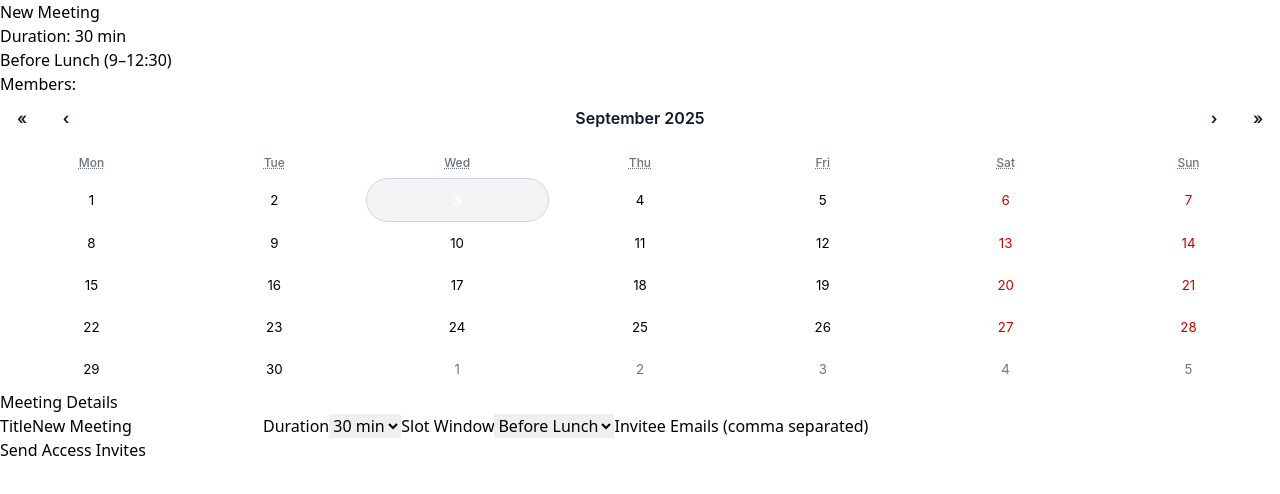
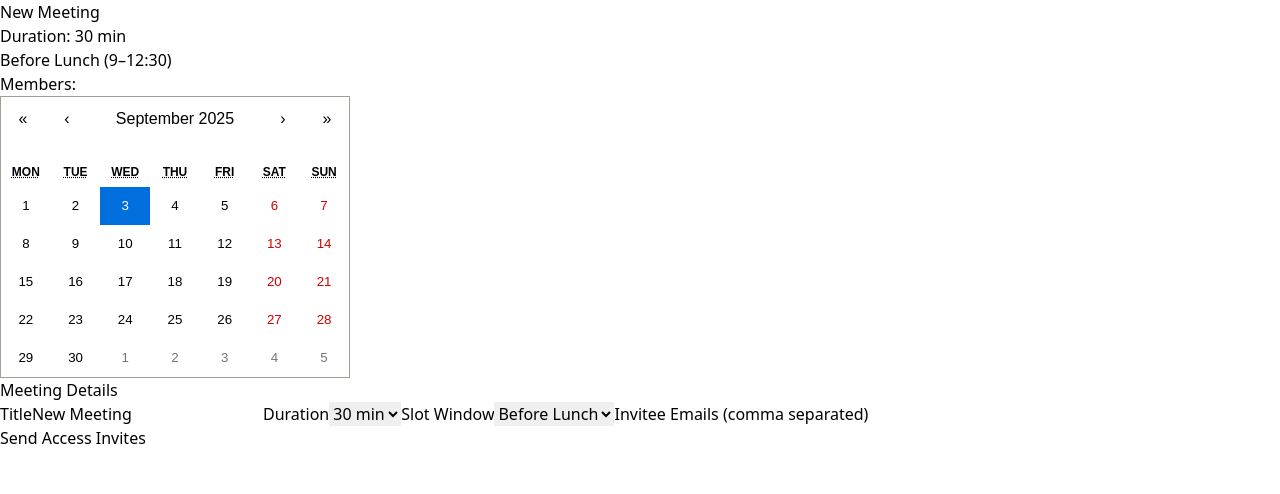
Before and after one commit to abhidnya04/Scheduler, a React (Vite) app in the folder calendly-clone-landing/: page /schedule in a window 1280 px wide. Shown: the top 494 px of the page. Built offline with nearby package versions, Linux system fonts and the light colour scheme.

Commit message:
Revert "ui changes done"
This reverts commit 29acf43f267e591d7c864c2cbf80388bda593dfd.

```diff
--- a/calendly-clone-landing/src/components/SchedulePage.jsx
+++ b/calendly-clone-landing/src/components/SchedulePage.jsx
@@ -3,7 +3,6 @@ import { useState, useEffect } from "react";
 import { useLocation } from "react-router-dom";
 import Calendar from "react-calendar";
 import "react-calendar/dist/Calendar.css";
-import "./calender-theme.css";
 
 
 export default function SchedulePage() {
@@ -21,10 +20,7 @@ export default function SchedulePage() {
   const [hostEmail, setHostEmail] = useState("");
   const [loadingHost, setLoadingHost] = useState(true);
 
-
   // restore saved emails on first render
-
-
 useEffect(() => {
   const savedEmails = localStorage.getItem("invite_emails");
   if (savedEmails) {
@@ -141,7 +137,7 @@ useEffect(() => {
             );
           })}
         </ul>
-        <Calendar value={date} onChange={setDate} className="custom-calendar mt-6" />
+        <Calendar value={date} onChange={setDate} />
       </div>
 
       {/* Right Form */}
@@ -189,14 +185,3 @@ useEffect(() => {
     </div>
   );
 }
-
-// ui testing dummy data
-
-// const [date, setDate] = useState(new Date());
-// const [title, setTitle] = useState("New Meeting");
-// const [duration, setDuration] = useState(30);
-// const [slotWindow, setSlotWindow] = useState("before_lunch");
-// const [emails, setEmails] = useState("alice@example.com, bob@example.com");
-// const [authorizedEmails, setAuthorizedEmails] = useState(["alice@example.com"]);
-// const [hostEmail, setHostEmail] = useState("host@example.com");
-// const [loadingHost, setLoadingHost] = useState(false);
--- a/calendly-clone-landing/src/components/calender-theme.css
+++ /dev/null
@@ -1,62 +0,0 @@
-/* Remove default borders */
-.custom-calendar {
-  border: none;
-  width: 100%;
-  background: transparent;
-  font-family: Inter, sans-serif;
-}
-
-/* Month header */
-.custom-calendar .react-calendar__navigation {
-  display: flex;
-  justify-content: space-between;
-  align-items: center;
-  margin-bottom: 0.5rem;
-}
-
-.custom-calendar .react-calendar__navigation button {
-  color: #111827;
-  font-weight: 600;
-  border-radius: 0.5rem;
-  padding: 0.25rem 0.5rem;
-  transition: background 0.2s;
-}
-
-.custom-calendar .react-calendar__navigation button:hover {
-  background: #f3f4f6;
-}
-
-/* Weekdays */
-.custom-calendar .react-calendar__month-view__weekdays {
-  text-transform: none;
-  font-size: 0.75rem;
-  font-weight: 500;
-  color: #6b7280;
-}
-
-/* Days */
-.custom-calendar .react-calendar__tile {
-  padding: 0.75rem;
-  text-align: center;
-  border-radius: 9999px; /* full circle */
-  transition: background 0.2s, color 0.2s;
-}
-
-.custom-calendar .react-calendar__tile:enabled:hover {
-  background: #e0e7ff; /* indigo-100 */
-  color: #1e3a8a; /* indigo-900 */
-}
-
-/* Selected day */
-.custom-calendar .react-calendar__tile--active {
-  background: #4f46e5; /* indigo-600 */
-  color: white;
-  font-weight: 600;
-}
-
-/* Today */
-.custom-calendar .react-calendar__tile--now {
-  background: #f3f4f6;
-  border: 1px solid #d1d5db;
-  font-weight: 600;
-}
--- a/calendly-clone-landing/src/main.jsx
+++ b/calendly-clone-landing/src/main.jsx
@@ -17,15 +17,12 @@ import ReactDOM from 'react-dom/client';
 import { BrowserRouter } from 'react-router-dom';
 import { GoogleOAuthProvider } from '@react-oauth/google';
 import App from './App.jsx';
-
 import './index.css';
-import SchedulePage from './components/SchedulePage.jsx';
 
 ReactDOM.createRoot(document.getElementById('root')).render(
   <React.StrictMode>
     <GoogleOAuthProvider clientId="165982500731-too3mr5lrt1205dpjrqup05qdd1s83nc.apps.googleusercontent.com">
       <BrowserRouter>
-      {/* <SchedulePage/> */}
         <App />
       </BrowserRouter>
     </GoogleOAuthProvider>
```
Also changed, not shown: 1 other file (tests, documents, lock files or other folders). Lines whose indentation alone changed are shown as unchanged.
